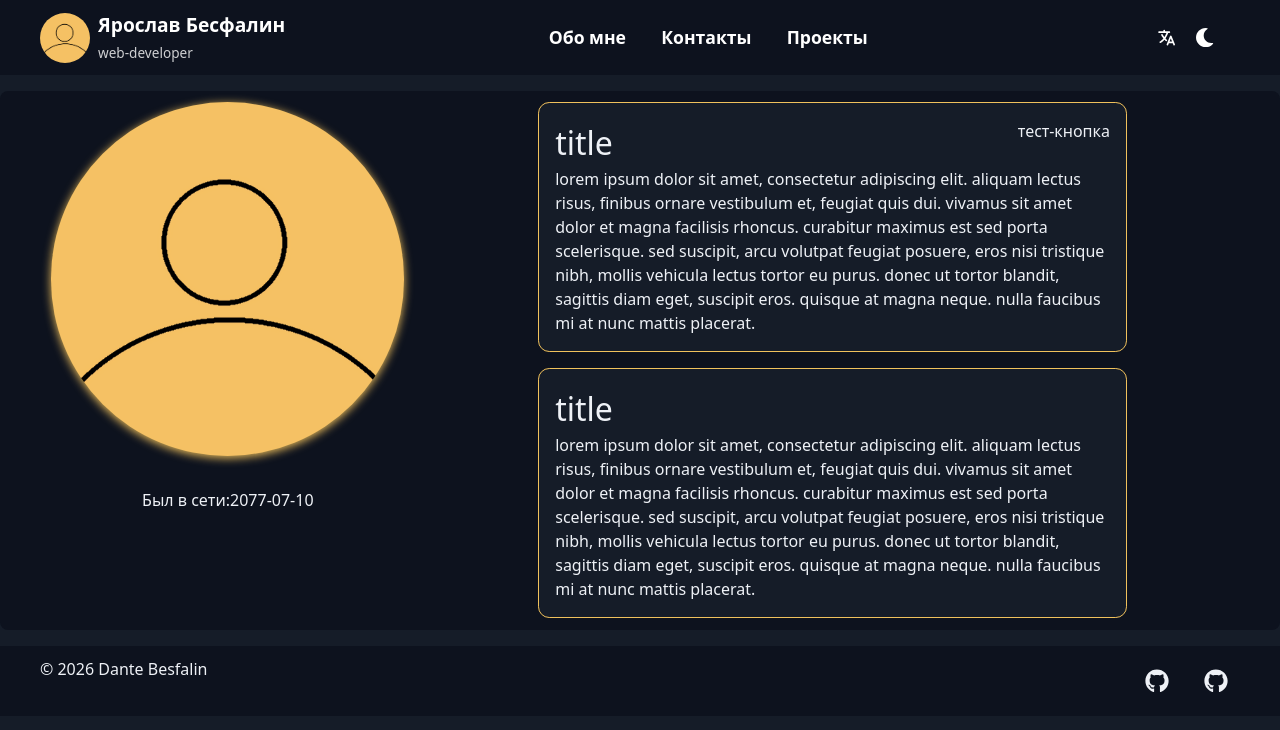
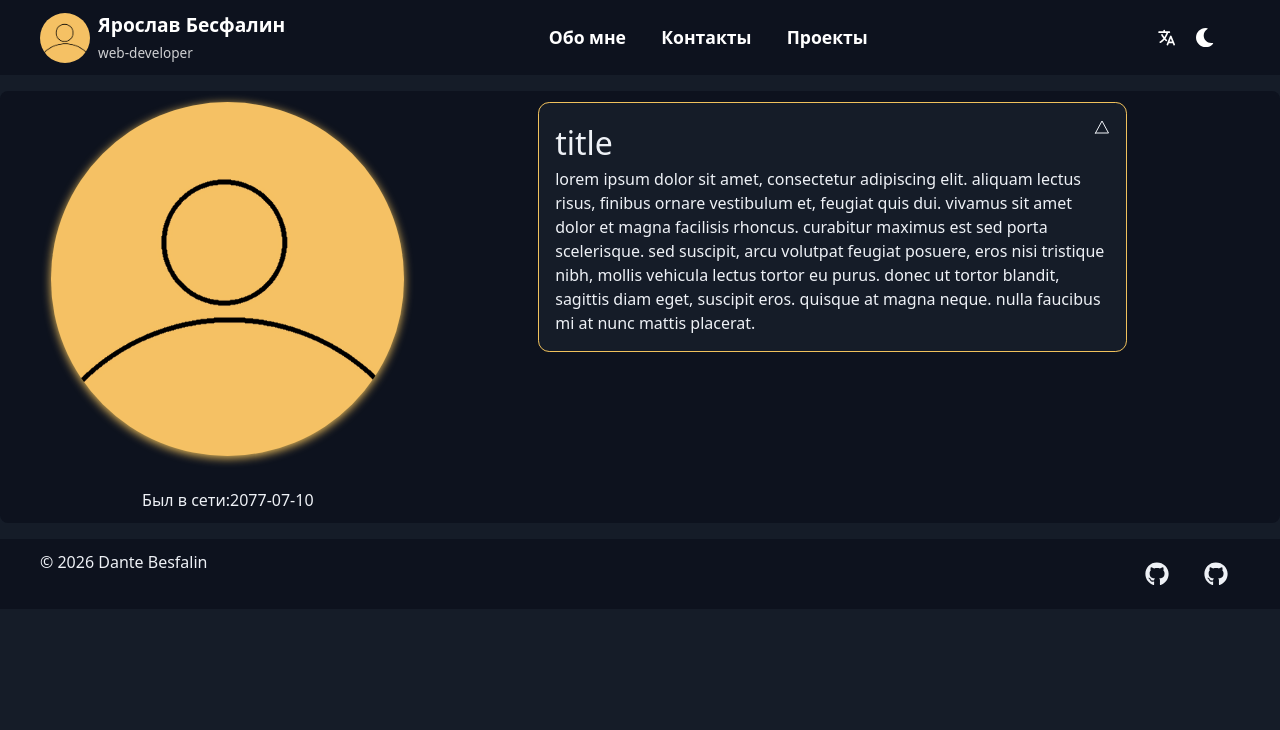
Before and after one commit to DanteBes/besfalin.ru_mockups, a React (Vite) app: page /about in a window 1280 px wide. Shown: the top 730 px of the page. Built offline with nearby package versions, Linux system fonts and the light colour scheme.

Commit message:
Удалил лишное в about.jsx

```diff
--- a/src/components/About/About.jsx
+++ b/src/components/About/About.jsx
@@ -1,5 +1,6 @@
 import styles from './About.module.css'
 import ava from '../../assets/ava.png'
+import { IoTriangleOutline } from 'react-icons/io5'
 import { useState } from 'react'
 
 function About() {
@@ -20,25 +21,10 @@ function About() {
           </span>
         </div>
         <div className={styles.textWrapper}>
-          <div
-            className={isActive ? styles.textBlock : styles.textBlock + ' ' + styles.textBlockLow}
-          >
-            <div className={styles.titleWrapper}>
-              <h1 className={styles.title}>title</h1>
-              <span onClick={handleToggle}>тест-кнопка</span>
-            </div>
-            <p className={styles.paragraph}>
-              lorem ipsum dolor sit amet, consectetur adipiscing elit. aliquam lectus risus, finibus
-              ornare vestibulum et, feugiat quis dui. vivamus sit amet dolor et magna facilisis
-              rhoncus. curabitur maximus est sed porta scelerisque. sed suscipit, arcu volutpat
-              feugiat posuere, eros nisi tristique nibh, mollis vehicula lectus tortor eu purus.
-              donec ut tortor blandit, sagittis diam eget, suscipit eros. quisque at magna neque.
-              nulla faucibus mi at nunc mattis placerat.
-            </p>
-          </div>
           <div className={styles.textBlock}>
             <div className={styles.titleWrapper}>
               <h1 className={styles.title}>title</h1>
+              <IoTriangleOutline onClick={handleToggle} />
             </div>
             <p className={styles.paragraph}>
               lorem ipsum dolor sit amet, consectetur adipiscing elit. aliquam lectus risus, finibus
```
